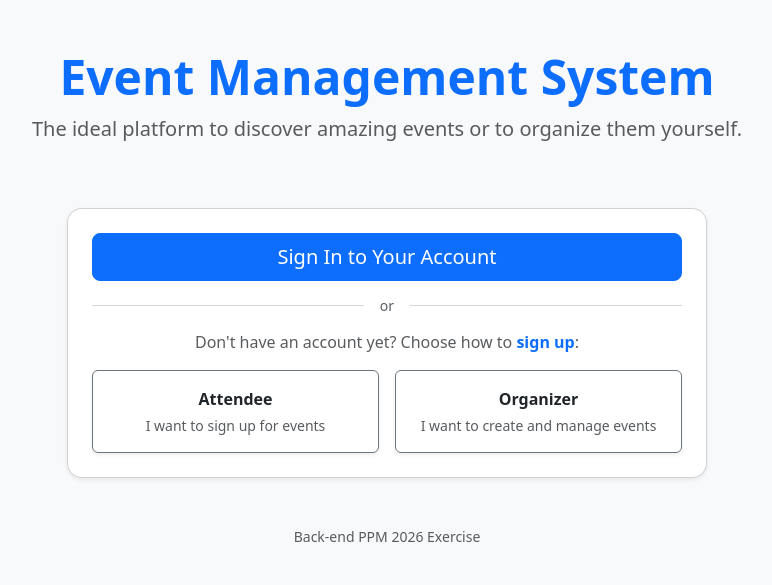
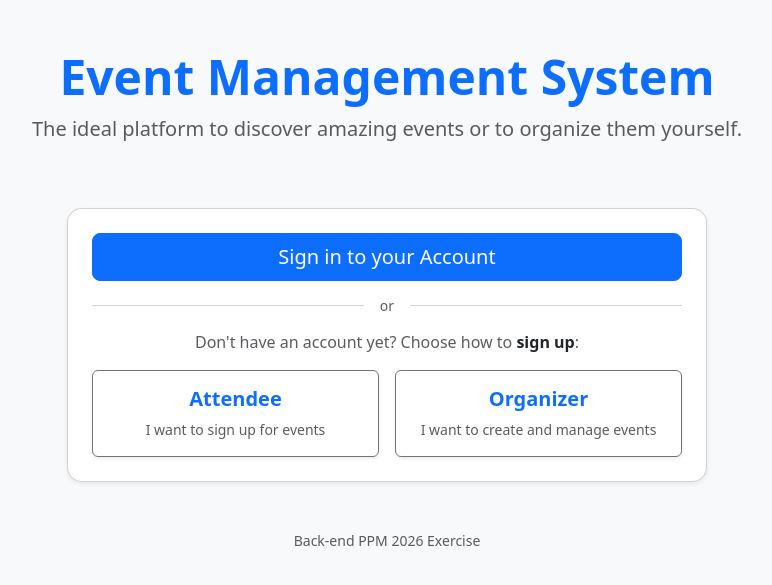
Before and after one commit to ccecchi/Event_management_system, a Django app: page / in a window 1280 px wide. Shown: the part 56-641 px from the top of the page, without its empty margins (253-1025 px from the left). Run offline with Django 5.2, Linux system fonts and the light colour scheme.

Commit message:
Minor fixes in the accounts app

```diff
--- a/events/views.py
+++ b/events/views.py
@@ -10,7 +10,7 @@ from .forms import EventForm
 from registrations.models import Registration
 
 
-class EventDetailView(DetailView, LoginRequiredMixin):
+class EventDetailView(LoginRequiredMixin, DetailView):
     model = Event
     template_name = "event_detail.html"
 
--- a/templates/base.html
+++ b/templates/base.html
@@ -5,6 +5,7 @@
     <meta name="viewport" content="width=device-width, initial-scale=1.0">
     <title>{% block title %}Event Manager{% endblock title %}</title>
     <link href="https://cdn.jsdelivr.net/npm/bootstrap@5.3.0/dist/css/bootstrap.min.css" rel="stylesheet">
+    <link rel="stylesheet" href="https://cdn.jsdelivr.net/npm/bootstrap-icons@1.11.3/font/bootstrap-icons.css">
 </head>
 <body class="bg-light">
 
@@ -14,13 +15,13 @@
 
             <div class="d-flex align-items-center gap-2">
                 {% if user.is_authenticated %}
+                <span class="text-white small d-none d-sm-inline">Hi, {{ user.username }}</span>
+
                     {% if user.is_organizer %}
                         <a href="{% url 'organizer_dashboard' %}" class="btn btn-outline-light btn-sm">My events</a>
                     {% else %}
                         <a href="{% url 'attendee_dashboard' %}" class="btn btn-outline-light btn-sm">My registrations</a>
                     {% endif %}
-
-                    <span class="text-white small d-none d-sm-inline">Hi, {{ user.username }}</span>
 
                     <form action="{% url 'logout' %}" method="post" class="m-0">
                         {% csrf_token %}
--- a/templates/home.html
+++ b/templates/home.html
@@ -37,7 +37,7 @@
         {% else %}
             <div class="text-center">
 
-                <a href="{% url 'login' %}" class="btn btn-primary btn-lg w-100">Sign In to Your Account</a>
+                <a href="{% url 'login' %}" class="btn btn-primary btn-lg w-100">Sign in to your Account</a>
 
                 <div class="position-relative my-4">
                     <hr class="text-muted">
@@ -45,18 +45,18 @@
                 </div>
 
                 <p class="text-muted mb-3">Don't have an account yet? Choose how to
-                    <span class="text-primary fw-bold">sign up</span>:</p>
+                    <span class="text-dark fw-bold">sign up</span>:</p>
                 <div class="row g-3">
                     <div class="col-12 col-md-6">
                         <a href="{% url 'signup_attendee' %}" class="btn btn-outline-secondary w-100 py-3 d-flex flex-column align-items-center h-100 shadow-sm">
-                            <span class="fw-bold text-dark">Attendee</span>
-                            <small class="text-muted mt-1">I want to sign up for events</small>
+                            <h5 class="fw-bold text-primary">Attendee</h5>
+                            <small class="text-muted">I want to sign up for events</small>
                         </a>
                     </div>
                     <div class="col-12 col-md-6">
                         <a href="{% url 'signup_organizer' %}" class="btn btn-outline-secondary w-100 py-3 d-flex flex-column align-items-center h-100 shadow-sm">
-                            <span class="fw-bold text-dark">Organizer</span>
-                            <small class="text-muted mt-1">I want to create and manage events</small>
+                            <h5 class="fw-bold text-primary">Organizer</h5>
+                            <small class="text-muted">I want to create and manage events</small>
                         </a>
                     </div>
                 </div>
```
Also changed, not shown: accounts/forms.py (+5 -2 lines), accounts/views.py (+13 -0 lines), templates/signup.html (+16 -4 lines).
